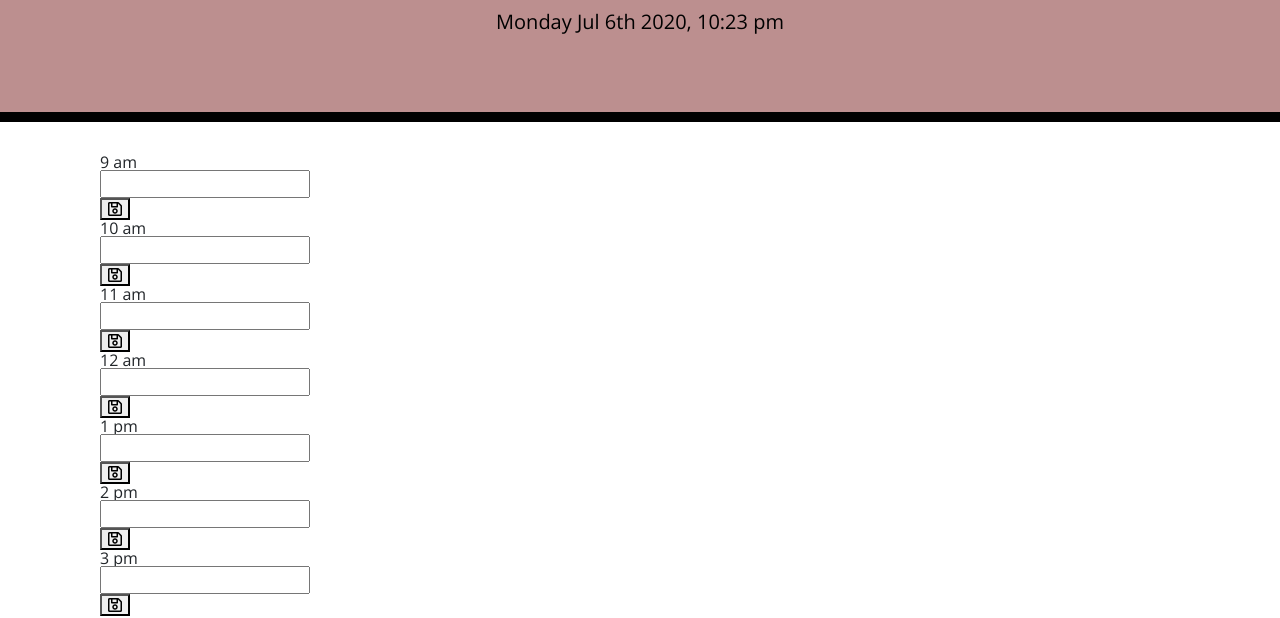
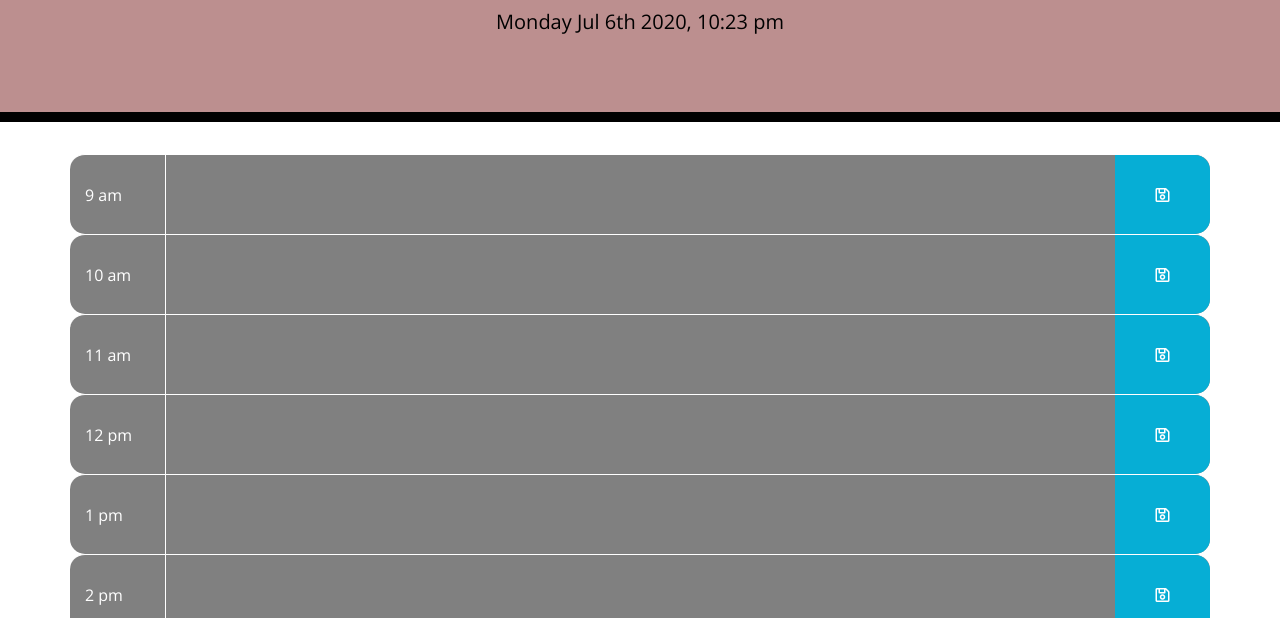
Before and after one commit to jerseyjackpot/Day-Planner, a plain HTML site: page index.html in a window 1280 px wide. Shown: the part 182-800 px from the top of the page. Drawn offline with nearby package versions, Linux system fonts and the light colour scheme.

Commit message:
updated js and styling

```diff
--- a/style.css
+++ b/assets/css/style.css
@@ -13,6 +13,8 @@
 .time-block {
   text-align: center;
   border-radius: 15px;
+  display: flex;
+  align-items: center;
 }
 
 body {
@@ -26,29 +28,24 @@ textarea {
   border: none;
   resize: none;
   color: #000000;
-  border-left: 1px solid black;
+  border-left: 1px solid white;
   padding: 10px;
 }
 
 .row {
   white-space: pre-wrap;
   height: 80px;
-  border-top: 1px solid white;;
-}
-
-.hourSpan {
-  background-color: #ffffff;
-  color: #000000;
-  border-top: 1px dashed #000000;
+  border-top: 1px solid white;
+  border-radius: 15px;
 }
 
 .past {
-  background-color: tomato;
+  background-color: grey;
   color: white;
 }
 
 .present {
-  background-color: yellow;
+  background-color: tomato;
   color: white;
 }
 
@@ -57,15 +54,17 @@ textarea {
   color: white;
 }
 
-.saveBtn {
-  border-left: 1px solid black;
+.saveIcon {
+  border: none;
+  /* border-left: 1px solid black; */
   border-top-right-radius: 15px;
   border-bottom-right-radius: 15px;
   background-color: #06AED5;
   color: white;
+
 }
 
-.saveBtn i:hover {
+.saveIcon i:hover {
   font-size: 20px;
   transition: all .3s ease-in-out;
 }
--- a/index.html
+++ b/index.html
@@ -1,24 +1,16 @@
 <!DOCTYPE html>
 <html lang="en">
+
 <head>
   <meta charset="UTF-8" />
   <meta name="viewport" content="width=device-width, initial-scale=1.0" />
   <meta http-equiv="X-UA-Compatible" content="ie=edge" />
-    <link
-      rel="stylesheet"
-      href="https://stackpath.bootstrapcdn.com/bootstrap/4.3.1/css/bootstrap.min.css"
-    />
-    <link
-      rel="stylesheet"
-      href="https://use.fontawesome.com/releases/v5.8.1/css/all.css"
-      integrity="sha384-50oBUHEmvpQ+1lW4y57PTFmhCaXp0ML5d60M1M7uH2+nqUivzIebhndOJK28anvf"
-      crossorigin="anonymous"
-    />
-    <link
-      href="https://fonts.googleapis.com/css?family=Open+Sans&display=swap"
-      rel="stylesheet"
-    />
-    <link rel="stylesheet" href="style.css" />
+  <script src="https://code.jquery.com/jquery-3.4.1.min.js"></script>
+  <link rel="stylesheet" href="https://stackpath.bootstrapcdn.com/bootstrap/4.3.1/css/bootstrap.min.css" />
+  <link rel="stylesheet" href="https://use.fontawesome.com/releases/v5.8.1/css/all.css"
+    integrity="sha384-50oBUHEmvpQ+1lW4y57PTFmhCaXp0ML5d60M1M7uH2+nqUivzIebhndOJK28anvf" crossorigin="anonymous" />
+  <link href="https://fonts.googleapis.com/css?family=Open+Sans&display=swap" rel="stylesheet" />
+  <link rel="stylesheet" href="assets/css/style.css" />
   <title>My Day Scheduler</title>
 </head>
 
@@ -28,20 +20,61 @@
     <p class="lead">A simple way to organize your day!</p>
     <p id="currentDay" class="lead"></p>
   </header>
-    <form id="formPlanner">
+
     <div class="container" id="planContainer">
-
+      <div class="row" id="9">
+        <div class="col-md-1 time-block">9 am</div>
+        <textarea class="col-md-10 textarea"></textarea>
+        <button class="col-md-1 far fa-save saveIcon"></button>
       </div>
-    </form>
+      <div class="row" id="10">
+        <div class="col-md-1 time-block">10 am</div>
+        <textarea class="col-md-10 textarea"></textarea>
+        <button class="col-md-1 far fa-save saveIcon"></button>
+      </div>
+      <div class="row" id="11">
+        <div class="col-md-1 time-block">11 am</div>
+        <textarea class="col-md-10 textarea "></textarea>
+        <button class="col-md-1 far fa-save saveIcon"></button>
+      </div>
+      <div class="row" id="12">
+        <div class="col-md-1 time-block ">12 pm</div>
+        <textarea class="col-md-10 textarea"></textarea>
+        <button class="col-md-1 far fa-save saveIcon"></button>
+      </div>
+      <div class="row" id="13">
+        <div class="col-md-1 time-block">1 pm</div>
+        <textarea class="col-md-10 textarea"></textarea>
+        <button class="col-md-1 far fa-save saveIcon"></button>
+      </div>
+      <div class="row" id="14">
+        <div class="col-md-1 time-block">2 pm</div>
+        <textarea class="col-md-10 textarea"></textarea>
+        <button class="col-md-1 far fa-save saveIcon"></button>
+      </div>
+      <div class="row" id="15">
+        <div class="col-md-1 time-block">3 pm</div>
+        <textarea class="col-md-10 textarea"></textarea>
+        <button class="col-md-1 far fa-save saveIcon"></button>
+      </div>
+      <div class="row" id="16">
+        <div class="col-md-1 time-block ">4 pm</div>
+        <textarea class="col-md-10 textarea"></textarea>
+        <button class="col-md-1 far fa-save saveIcon"></button>
+      </div>
+      <div class="row" id="17">
+        <div class="col-md-1 time-block">5 pm</div>
+        <textarea class="col-md-10 textarea"></textarea>
+        <button class="col-md-1 far fa-save saveIcon"></button>
+      </div>
+    </div>
   <footer class="footer mt-auto py-3">
     <span class="d-flex justify-content-center">Made By Jackpot!</span>
   </footer>
-    <script src="https://code.jquery.com/jquery-3.4.1.min.js"></script>
-    <script
-      src="https://cdnjs.cloudflare.com/ajax/libs/moment.js/2.24.0/moment.js"
-      integrity="sha256-H9jAz//QLkDOy/nzE9G4aYijQtkLt9FvGmdUTwBk6gs="
-      crossorigin="anonymous"
-    ></script>
+
+  <script src="https://cdnjs.cloudflare.com/ajax/libs/moment.js/2.24.0/moment.js"
+    integrity="sha256-H9jAz//QLkDOy/nzE9G4aYijQtkLt9FvGmdUTwBk6gs=" crossorigin="anonymous"></script>
   <script type="text/javascript" src="main.js"></script>
 </body>
+
 </html>
--- a/main.js
+++ b/main.js
@@ -1,146 +1,37 @@
-var appointText = "";
-var appointTime = "";
-var currentDate;
-var currentTime;
-var currentContainer;
-var tempArray = [];
-var storedAppointments;
-var returnedAppointments;
-var planDiv = $('#planContainer');
-var hour;
+$(window).on("load", function () {
+  var currentDate;
+  var currentTime;
 
-$(window).on("load", function () {
   currentDate = moment().format("dddd MMM Do YYYY, h:mm a");
   $("#currentDay").append(currentDate);
-  currentTime = moment().format("H");
+  currentTime = parseInt(moment().format("H"));
 
-  function renderAppointments() {
-      storedAppointments = JSON.parse(localStorage.getItem("appointments"));
-      if (storedAppointments !== null) {
-          for (i = 0; i < storedAppointments.length; i++) {
-              returnedAppointments = storedAppointments[i];
-              details = returnedAppointments.details;
-              timeIndex = returnedAppointments.time;
-              timeIndex = timeIndex.replace(":00", '');
-              if (details !== null) {
-                  $("#" + timeIndex).children('div').children('div').children('textarea').val(details);
-              }
-          }
+  var displaySavedAppt = function () {
+    for (i = 9; i <= 17; i++) {
+      $("#" + i).removeClass();
+      if (currentTime === i) {
+        $("#" + i).addClass("row present");
+      } else if (currentTime > i) {
+        $("#" + i).addClass("row past");
+      } else {
+        $("#" + i).addClass("row future");
       }
-  }
-
-  renderAppointments();
-
-  // build calendar by row for fix set of hours
-  for(var hour = 9; hour <= 17; hour++) {
-    // index for array use offset from hour
-    var index = hour - 9;
-
-    // build row components
-    var $rowDiv = $('<div>');
-    $rowDiv.addClass('.row');
-    $rowDiv.attr('hour-index',hour);
-
-    // Start building Time box portion of row
-    var $colTimeDiv = $('<div>');
-    $colTimeDiv.addClass('col-md-2');
-
-    // create timeBox element (contains time)
-    var $timeBox = $('<span>');
-    $timeBox.addClass(".hourSpan");
-    // can use this to get value
-    $timeBox.attr('class','timeBox');
-
-    // format hours for display
-    var displayHour = 0;
-    var ampm = "";
-    if (hour > 12) {
-      displayHour = hour - 12;
-      ampm = "pm";
-    } else {
-      displayHour = hour;
-      ampm = "am";
     }
 
-    // populate timeBox with time
-    $timeBox.text(`${displayHour} ${ampm}`);
+    for (var hour = 9; hour <= 17; hour++) {
+      $("#" + hour)
+        .children(".textarea")
+        .val(localStorage.getItem(hour + ""));
+      console.log(localStorage.getItem(hour + ""));
+    }
+  };
+  displaySavedAppt();
 
-    // insert into col inset into timebox
-    $rowDiv.append($colTimeDiv);
-    $colTimeDiv.append($timeBox)
-    // STOP building Time box portion of row
-
-    // START building input portion of row
-    // build row components
-    var $dailyPlanSpn = $('<input>');
-
-    $dailyPlanSpn.attr('type','text');
-    $dailyPlanSpn.attr('class','dailyPlan');
-
-    // access index from data array for hour
-    $dailyPlanSpn.val( tempArray[index] );
-
-    // create col to control width
-    var $inputDiv = $('<div>');
-    $inputDiv.addClass('col-md-9');
-    $inputDiv.addClass("textarea");
-
-    // add col width and row component to row
-    $rowDiv.append($inputDiv);
-    $inputDiv.append($dailyPlanSpn);
-    // STOP building Time box portion of row
-
-    // START building save portion of row
-    var $saveDiv = $('<div>');
-    $saveDiv.addClass('col-md-1');
-
-    var $saveBtn = $('<button>');
-    $saveBtn.addClass(".saveBtn")
-    $saveBtn.attr('save-id',storedAppointments);
-    $saveBtn.attr('class',"far fa-save saveIcon");
-
-
-    // add col width and row component to row
-    $rowDiv.append($saveDiv);
-    $saveDiv.append($saveBtn);
-    // STOP building save portion of row
-
-    // add row to planner container
-    planDiv.append($rowDiv);
-    }
-  })
-
-  for (i = 9; i <= 17; i++) {
-    CurrentContainer = i;
-  if (currentTime === i) {
-    $('#' + currentContainer).addClass("present");
-    $('#' + currentContainer).children('div').children('div').children("textarea").addClass("present");
-    }
-  else if (hour > i) {
-    $('#' + currentContainer).addClass("past");
-    $('#' + currentContainer).children('div').children('div').children("textarea").addClass("past");
-    }
-  else {
-    $('#' + currentContainer).addClass("future");
-    $('#' + currentContainer).children('div').children('div').children("textarea").addClass("future");
-    }
-
-}
-$(".saveBtn").click(function () {
-  appointText = $(this).parent('div').children('div').children('textarea').val();
-  appointTime = $(this).parent('div').parent().attr("id");
-  appointment = {
-      time: appointTime,
-      details: appointText
-  }
-  tempArray = JSON.parse(localStorage.getItem("appointments"));
-  if (tempArray === null) {
-      localStorage.setItem('appointments', JSON.stringify([{ time: appointTime, details: appointText }]));
-  }
-  else {
-      tempArray.push(appointment);
-      localStorage.setItem("appointments", JSON.stringify(tempArray));
-
-  }
-  $(this).parent('div').children('div').children('textarea').replaceWith($('<textarea>' + appointText.addClass("textarea") + '</textarea>'));
-})
+  $(".saveIcon").click(function () {
+    var text = $(this).siblings(".textarea").val();
+    console.log(text);
+    var time = $(this).parent().attr("id");
+    console.log(time);
+    localStorage.setItem(time, text);
+  });
+});
```
Lines whose indentation alone changed are shown as unchanged.
